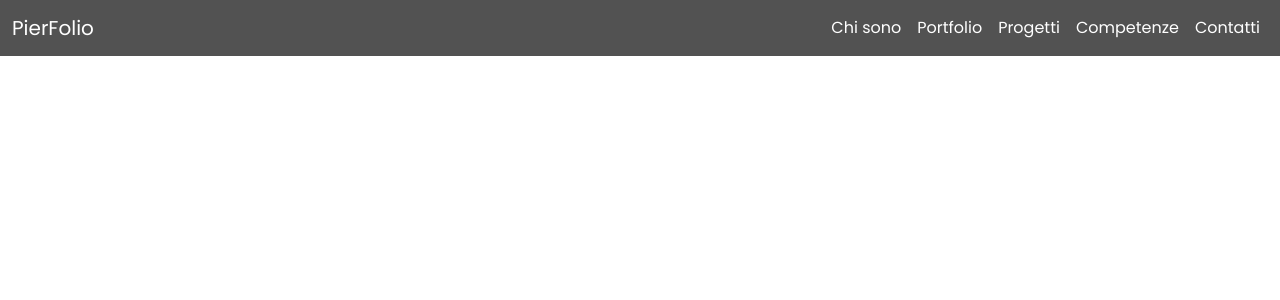
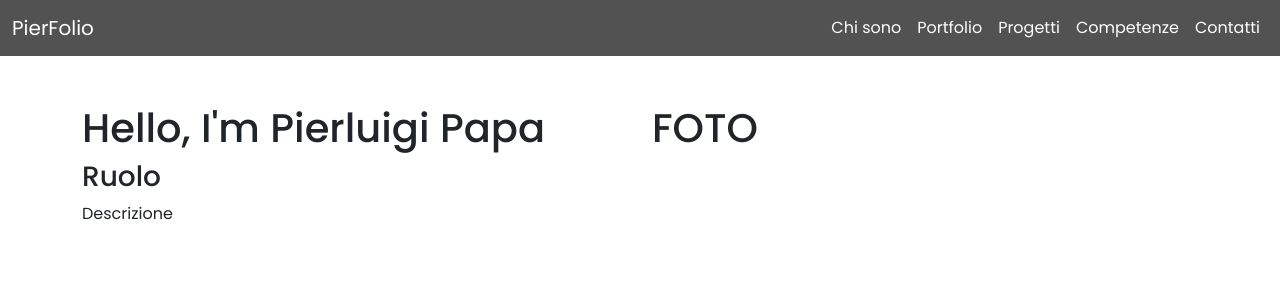
Before and after one commit to PierluigiPapa/PierFolio, a Vue app: page / in a window 1280 px wide. Shown: the top 300 px of the page. Built offline with nearby package versions, Linux system fonts and the light colour scheme.

Commit message:
feat: added font / adjusted main.js / added AppMain.vue

```diff
--- a/index.html
+++ b/index.html
@@ -4,7 +4,7 @@
     <meta charset="UTF-8">
     <link rel="icon" href="/favicon.ico">
     <meta name="viewport" content="width=device-width, initial-scale=1.0">
-    <title>Vite App</title>
+    <title>PierFolio | Il portfolio di Pierluigi Papa</title>
   </head>
   <body>
     <div id="app"></div>
--- a/package.json
+++ b/package.json
@@ -15,6 +15,7 @@
     "@fortawesome/free-regular-svg-icons": "^6.5.2",
     "@fortawesome/free-solid-svg-icons": "^6.5.2",
     "@fortawesome/vue-fontawesome": "^3.0.6",
+    "@popperjs/core": "^2.11.8",
     "bootstrap": "^5.3.3",
     "sass": "^1.77.1",
     "vue": "^3.4.21"
--- a/src/App.vue
+++ b/src/App.vue
@@ -1,9 +1,11 @@
 <script>
 import AppHeader from './components/header/AppHeader.vue';
+import AppMain from './components/main/AppMain.vue';
 
 export default {
     components: {
         AppHeader,
+        AppMain,
     }
 }
 </script>
@@ -11,11 +13,13 @@ export default {
 
 <template>
     <AppHeader/>
+    <AppMain/>
 </template>
 
-<style lang="scss">
+<style lang="scss" scoped>
 @use "./styles/general.scss" as *;
 
 
 
+
 </style>
--- a/src/components/header/AppHeader.vue
+++ b/src/components/header/AppHeader.vue
@@ -1,5 +1,4 @@
 <script>
-
 export default {
     name: 'AppHeader',
 }
@@ -51,7 +50,7 @@ export default {
 @use "../../styles/partials/variables.scss" as *;
 
 nav {
-  font-family: "Poppins", sans-serif;
+
   background-color: #525252;
 
   .nav-link,
@@ -61,7 +60,7 @@ nav {
 
   .nav-link:hover,
   .navbar-brand:hover {
-    color: black;
+    color: lightgray;
   }
 }
 
--- /dev/null
+++ b/src/components/main/AppMain.vue
@@ -0,0 +1,30 @@
+<script>
+export default {
+    name: 'AppMain',
+}
+</script>
+
+<template>
+    <div class="container">
+        <div class="row">
+            <div class="col-md-6 mt-5">
+                <h1>Hello, I'm Pierluigi Papa</h1>
+                <h3>Ruolo</h3>
+                <p>Descrizione</p>
+            </div>
+
+            <div class="col-md-6 mt-5">
+                <h1>FOTO</h1>
+            </div>
+        </div>
+    </div>
+
+</template>
+
+
+
+<style lang="scss">
+@use "../../styles/partials/variables.scss" as *;
+
+
+</style>
--- a/src/styles/general.scss
+++ b/src/styles/general.scss
@@ -1,10 +1,15 @@
-@use './partials/variables.scss' as *;
-@import 'node_modules/bootstrap/scss/bootstrap';
+@use './partials/variables' as *;
+
+@import "bootstrap/scss/bootstrap";
+
 @import url('https://fonts.googleapis.com/css2?family=Poppins:ital,wght@0,100;0,200;0,300;0,400;0,500;0,600;0,700;0,800;0,900;1,100;1,200;1,300;1,400;1,500;1,600;1,700;1,800;1,900&display=swap');
-
 
 * {
     margin: 0;
     padding: 0;
     box-sizing: border-box;
 }
+
+body {
+    font-family: "Poppins", sans-serif;
+}
```
Also changed, not shown: src/main.js (+8 -1 lines), 1 other file (tests, documents, lock files or other folders).
